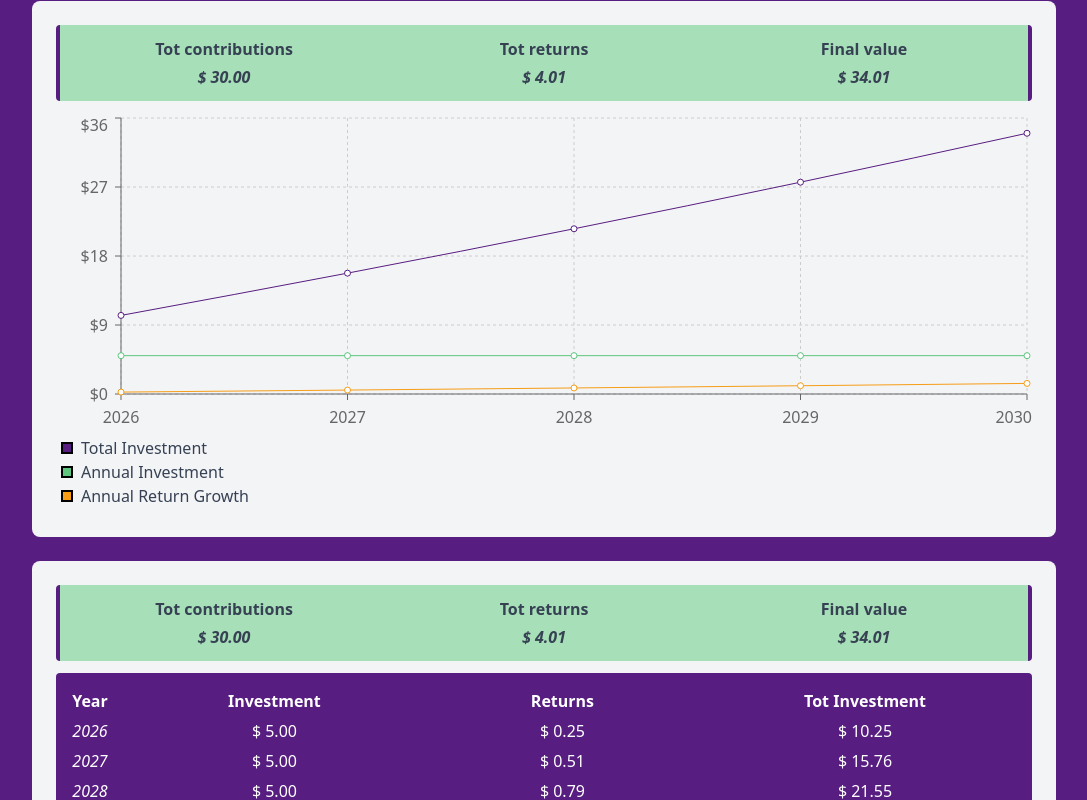
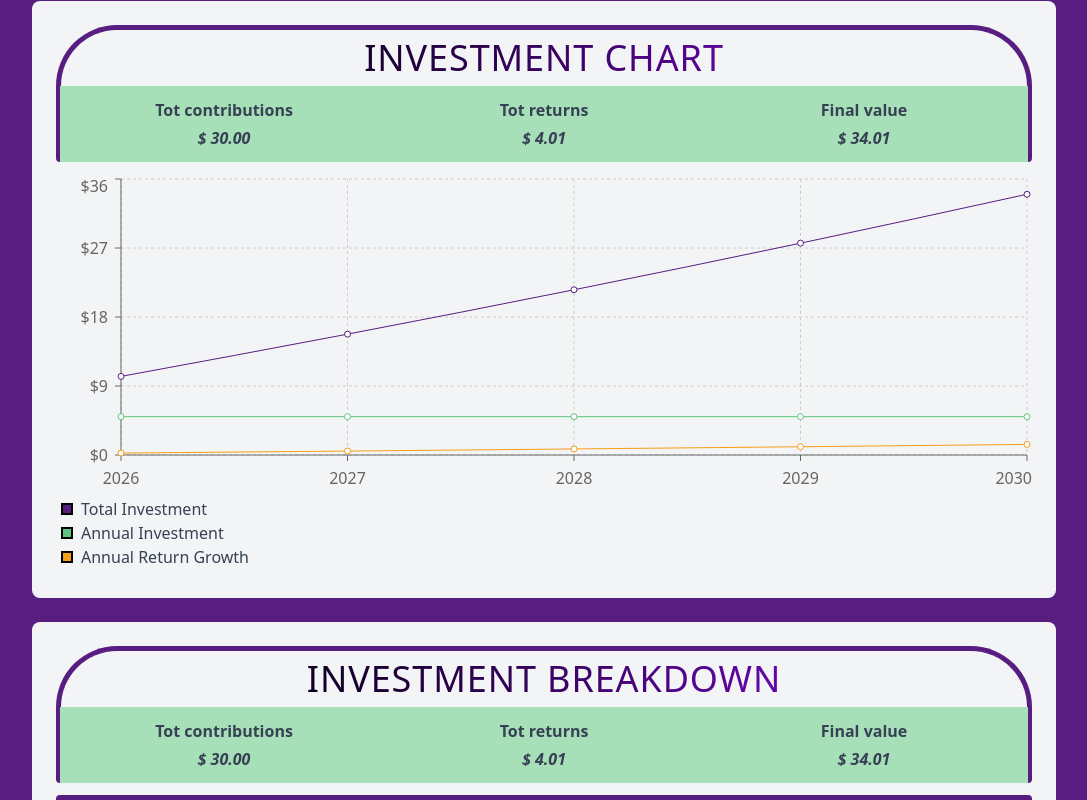
Before and after one commit to paologhidoni/investmentcalculator, a React (Vite) app: page / in a window 1280 px wide. Both pictures are taken after typing "5", "5", "5", "5" into the empty fields and a click on the button "Submit". Shown: the part 529-1329 px from the top of the page, without its empty margins (96-1183 px from the left). Built offline with nearby package versions, Linux system fonts and the light colour scheme.

Commit message:
Add headings first idea

```diff
--- a/src/components/FinalResults.tsx
+++ b/src/components/FinalResults.tsx
@@ -8,7 +8,7 @@ interface Props {
 
 const FinalResults: React.FC<Props> = ({ investmentResults }) => {
   return (
-    <div className="grid grid-cols-3 text-center mb-2 md:mb-3 bg-(--primary-color) px-1 py-3 border-x-4 border-(--secondary-color) rounded-sm font-bold">
+    <div className="grid grid-cols-3 text-center mb-2 md:mb-3 bg-(--primary-color) px-1 py-3 border-x-4 border-(--secondary-color) rounded-b-sm font-bold">
       <h2 className="mb-1 text-sm md:text-base">Tot contributions</h2>
       <h2 className="mb-1 text-sm md:text-base">Tot returns</h2>
       <h2 className="mb-1 text-sm md:text-base">Final value</h2>
--- /dev/null
+++ b/src/components/Heading.tsx
@@ -0,0 +1,15 @@
+import React from "react";
+
+interface Props {
+  children: React.ReactNode;
+}
+
+const Heading: React.FC<Props> = ({ children }) => {
+  return (
+    <h2 className="uppercase tracking-wide bg-gradient-to-r from-black to-purple-600 bg-clip-text text-transparent text-4xl text-center p-2 border-5 border-b-0 border-(--secondary-color) rounded-t-full">
+      {children}
+    </h2>
+  );
+};
+
+export default Heading;
--- a/src/components/InvestmentChart.tsx
+++ b/src/components/InvestmentChart.tsx
@@ -17,6 +17,7 @@ import { Currency, CurrencySymbol } from "../models/Currency";
 /* components */
 import RenderLegend from "./RenderLegend";
 import FinalResults from "./FinalResults";
+import Heading from "./Heading";
 
 interface Props {
   investmentResults: InvestmentResults | null;
@@ -73,6 +74,7 @@ const InvestmentChart = forwardRef<HTMLElement, Props>(
           </div>
         ) : (
           <>
+            <Heading>Investment Chart</Heading>
             <FinalResults investmentResults={investmentResults} />
             <ResponsiveContainer width="100%" height={400}>
               <LineChart data={chartData}>
--- a/src/components/InvestmentData.tsx
+++ b/src/components/InvestmentData.tsx
@@ -5,6 +5,7 @@ import { formatCurrency } from "../util";
 import FinalResults from "./FinalResults";
 /* models */
 import { InvestmentResults } from "../models/InvestmentResults";
+import Heading from "./Heading";
 
 interface Props {
   investmentResults: InvestmentResults | null;
@@ -24,6 +25,7 @@ const InvestmentData: React.FC<Props> = ({ investmentResults }) => {
 
       {investmentResults && investmentResults.yearsProjection.length > 0 && (
         <>
+          <Heading>Investment Breakdown</Heading>
           <FinalResults investmentResults={investmentResults} />
 
           <div>
```
